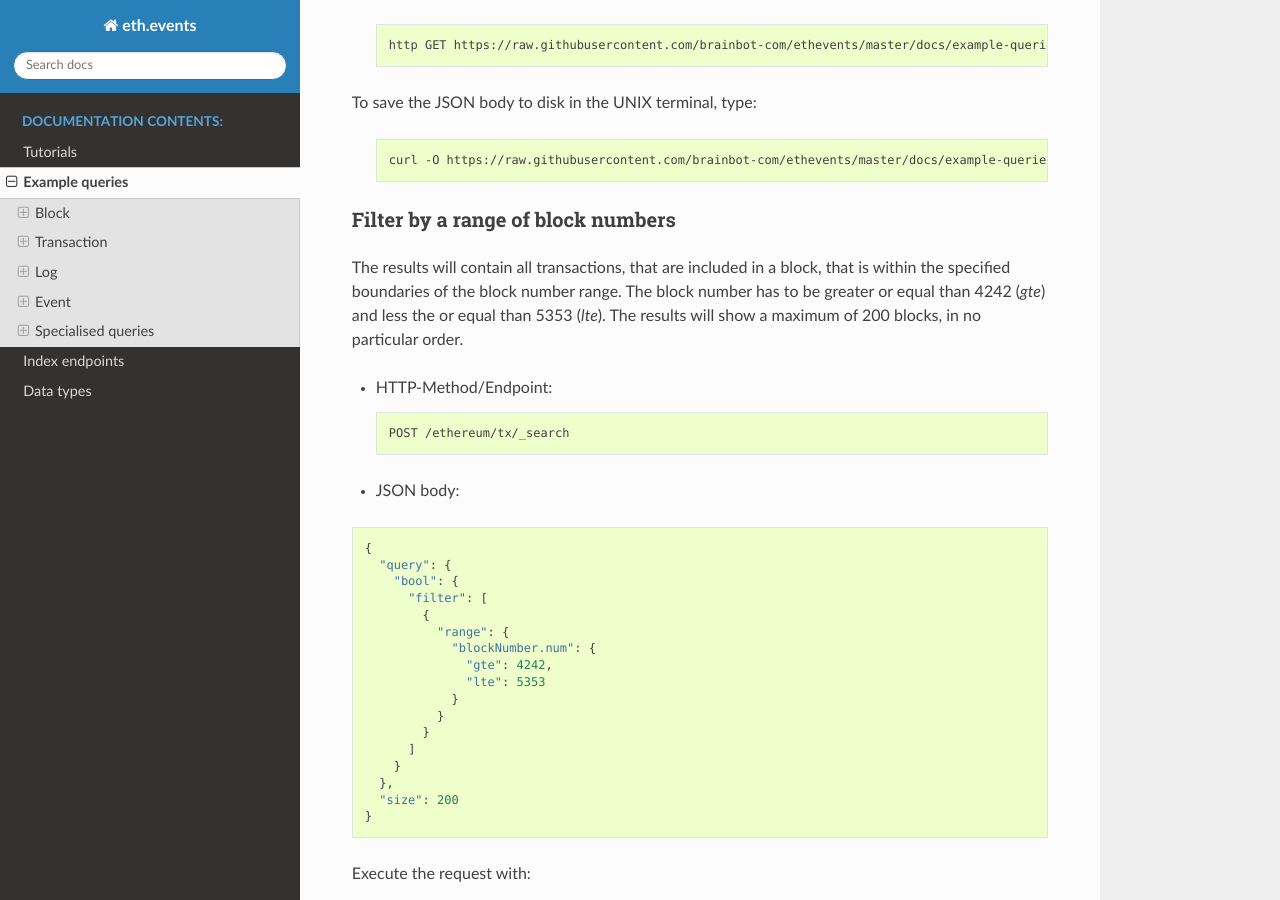
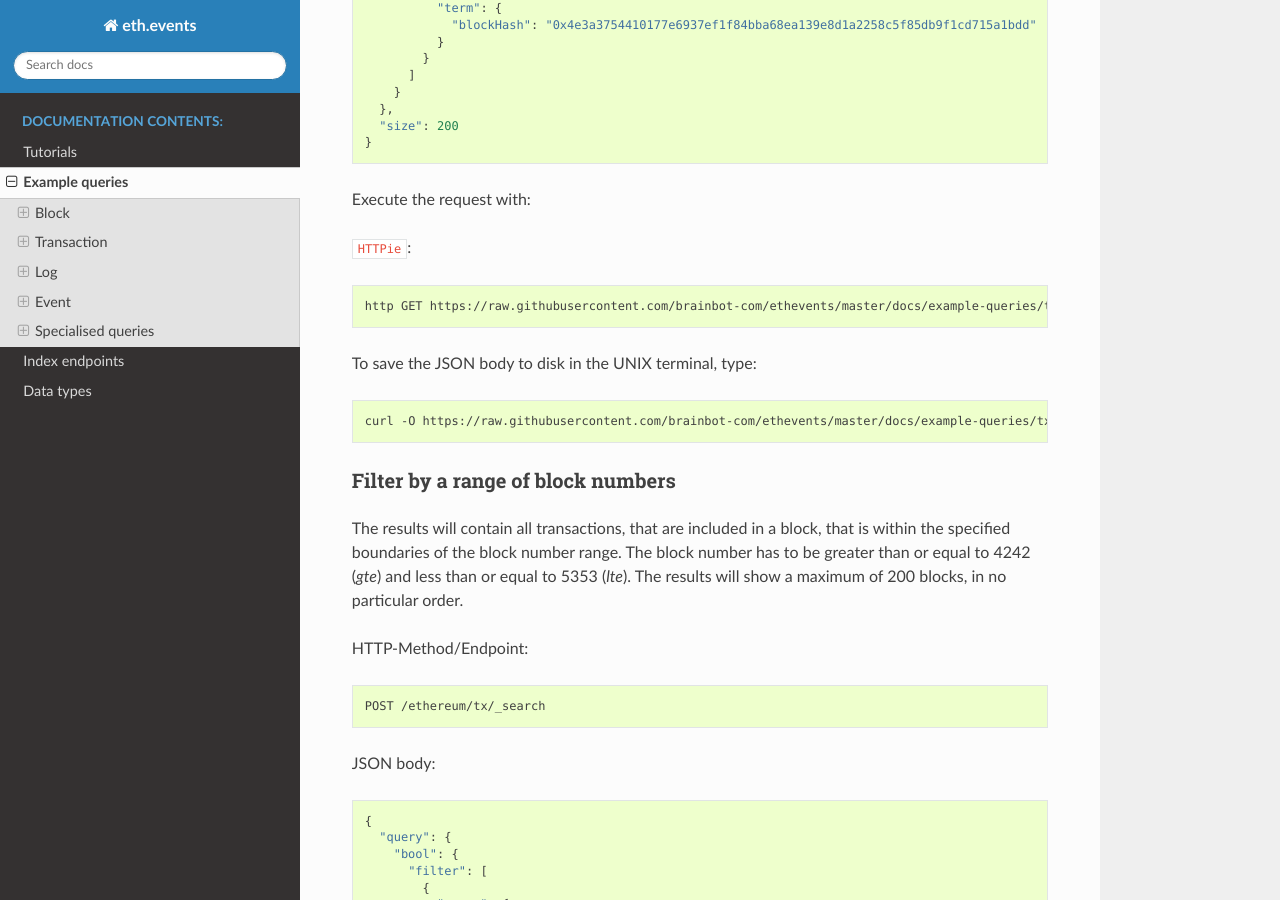
Before and after one commit to brainbot-com/ethevents, a Sphinx documentation site: the page built from docs/example-queries/index.rst, in a window 1280 px wide and 900 px high, scrolled down 3705 px. Built offline with Sphinx 7.4.7 and the Read the Docs theme 2.0.0, drawn with Linux system fonts in a browser that asks for light colours; some of the changed text lies outside the part shown.

Commit message:
Remove bullet points, add URI queries

```diff
--- a/docs/example-queries/index.rst
+++ b/docs/example-queries/index.rst
@@ -12,34 +12,44 @@
 Block
 ~~~~~
 
+Get block by blockhash
+----------------------
+The results will contain only the block with the given block `number`.
+This requires no body.
+
+.. code:: bash
+
+    GET ethereum/block/0x4e3a3754410177e6937ef1f84bba68ea139e8d1a2258c5f85db9f1cd715a1bdd
+
+
 Select by block number
 ----------------------
 
 The results will contain only the block with the given block `number`.
 
-- HTTP-Method/Endpoint:
+HTTP-Method/Endpoint:
 
-  .. code:: bash
+.. code:: bash
 
-        POST /ethereum/block/_search
+      POST /ethereum/block/_search
 
-- JSON body:
+JSON body:
 
 .. literalinclude:: block/by_blocknumber.json
 
 Execute the request with:
 
--  ``HTTPie``:
+``HTTPie``:
 
-  .. code:: bash
+.. code:: bash
 
-    http GET https://raw.githubusercontent.com/brainbot-com/ethevents/master/docs/example-queries/block/by_blocknumber.json | http POST https://public.eth.events/ethereum/block/_search -a demouser:demouser
+  http GET https://raw.githubusercontent.com/brainbot-com/ethevents/master/docs/example-queries/block/by_blocknumber.json | http POST https://public.eth.events/ethereum/block/_search -a demouser:demouser
 
 To save the JSON body to disk in the UNIX terminal, type:
 
-  .. code:: bash
+.. code:: bash
 
-    curl -O https://raw.githubusercontent.com/brainbot-com/ethevents/master/docs/example-queries/block/by_blocknumber.json
+  curl -O https://raw.githubusercontent.com/brainbot-com/ethevents/master/docs/example-queries/block/by_blocknumber.json
 
 
 Filter empty blocks
@@ -47,29 +57,29 @@
 
 The results will contain only blocks that are empty (include no transactions).
 
-- HTTP-Method/Endpoint:
+HTTP-Method/Endpoint:
 
-  .. code:: bash
+.. code:: bash
 
-        POST /ethereum/block/_search
+    POST /ethereum/block/_search
 
-- JSON body:
+JSON body:
 
 .. literalinclude:: block/empty_blocks.json
 
 Execute the request with:
 
--  ``HTTPie``:
+``HTTPie``:
 
-  .. code:: bash
+.. code:: bash
 
-    http GET https://raw.githubusercontent.com/brainbot-com/ethevents/master/docs/example-queries/block/empty_blocks.json | http POST https://public.eth.events/ethereum/block/_search -a demouser:demouser
+  http GET https://raw.githubusercontent.com/brainbot-com/ethevents/master/docs/example-queries/block/empty_blocks.json | http POST https://public.eth.events/ethereum/block/_search -a demouser:demouser
 
 To save the JSON body to disk in the UNIX terminal, type:
 
-  .. code:: bash
+.. code:: bash
 
-    curl -O https://raw.githubusercontent.com/brainbot-com/ethevents/master/docs/example-queries/block/empty_blocks.json
+  curl -O https://raw.githubusercontent.com/brainbot-com/ethevents/master/docs/example-queries/block/empty_blocks.json
 
 
 Filter last 5 known blocks (sorted)
@@ -78,29 +88,29 @@
 The results will only contain the 5 most recent blocks (highest block number) on the index.
 Sorted in descending order (highest block number first).
 
-- HTTP-Method/Endpoint:
+HTTP-Method/Endpoint:
 
-  .. code:: bash
+.. code:: bash
 
-        POST /ethereum/block/_search
+      POST /ethereum/block/_search
 
-- JSON body:
+JSON body:
 
 .. literalinclude:: block/last_5_sorted.json
 
 Execute the request with:
 
--  ``HTTPie``:
+``HTTPie``:
 
-  .. code:: bash
+.. code:: bash
 
-    http GET https://raw.githubusercontent.com/brainbot-com/ethevents/master/docs/example-queries/block/last_5_sorted.json | http POST https://public.eth.events/ethereum/block/_search -a demouser:demouser
+  http GET https://raw.githubusercontent.com/brainbot-com/ethevents/master/docs/example-queries/block/last_5_sorted.json | http POST https://public.eth.events/ethereum/block/_search -a demouser:demouser
 
 To save the JSON body to disk in the UNIX terminal, type:
 
-  .. code:: bash
+.. code:: bash
 
-    curl -O https://raw.githubusercontent.com/brainbot-com/ethevents/master/docs/example-queries/block/last_5_sorted.json
+  curl -O https://raw.githubusercontent.com/brainbot-com/ethevents/master/docs/example-queries/block/last_5_sorted.json
 
 
 Transaction
@@ -112,63 +122,63 @@
 The results will contain all transactions that are included in the
 specified block, identified with it's `blockHash`.
 
-- HTTP-Method/Endpoint:
+HTTP-Method/Endpoint:
 
-  .. code:: bash
+.. code:: bash
 
-        POST /ethereum/tx/_search
+      POST /ethereum/tx/_search
 
-- JSON body:
+JSON body:
 
 .. literalinclude:: tx/by_block_hash.json
 
 Execute the request with:
 
--  ``HTTPie``:
+``HTTPie``:
 
-  .. code:: bash
+.. code:: bash
 
-    http GET https://raw.githubusercontent.com/brainbot-com/ethevents/master/docs/example-queries/tx/by_block_hash.json | http POST https://public.eth.events/ethereum/tx/_search -a demouser:demouser
+  http GET https://raw.githubusercontent.com/brainbot-com/ethevents/master/docs/example-queries/tx/by_block_hash.json | http POST https://public.eth.events/ethereum/tx/_search -a demouser:demouser
 
 To save the JSON body to disk in the UNIX terminal, type:
 
-  .. code:: bash
+.. code:: bash
 
-    curl -O https://raw.githubusercontent.com/brainbot-com/ethevents/master/docs/example-queries/tx/by_block_hash.json
+  curl -O https://raw.githubusercontent.com/brainbot-com/ethevents/master/docs/example-queries/tx/by_block_hash.json
 
 Filter by a range of block numbers
 ----------------------------------
 
 The results will contain all transactions, that are included in
 a block, that is within the specified boundaries of the block number
-range. The block number has to be greater or equal than 4242 (`gte`)
-and less the or equal than 5353 (`lte`).
+range. The block number has to be greater than or equal to 4242 (`gte`)
+and less than or equal to 5353 (`lte`).
 The results will show a maximum of 200 blocks, in no particular order.
 
 
-- HTTP-Method/Endpoint:
+HTTP-Method/Endpoint:
 
-  .. code:: bash
+.. code:: bash
 
-        POST /ethereum/tx/_search
+      POST /ethereum/tx/_search
 
-- JSON body:
+JSON body:
 
 .. literalinclude:: tx/by_blocknumber_range.json
 
 Execute the request with:
 
--  ``HTTPie``:
+``HTTPie``:
 
-  .. code:: bash
+.. code:: bash
 
-    http GET https://raw.githubusercontent.com/brainbot-com/ethevents/master/docs/example-queries/tx/by_blocknumber_range.json | http POST https://public.eth.events/ethereum/tx/_search -a demouser:demouser
+  http GET https://raw.githubusercontent.com/brainbot-com/ethevents/master/docs/example-queries/tx/by_blocknumber_range.json | http POST https://public.eth.events/ethereum/tx/_search -a demouser:demouser
 
 To save the JSON body to disk in the UNIX terminal, type:
 
-  .. code:: bash
+.. code:: bash
 
-    curl -O https://raw.githubusercontent.com/brainbot-com/ethevents/master/docs/example-queries/tx/by_blocknumber_range.json
+  curl -O https://raw.githubusercontent.com/brainbot-com/ethevents/master/docs/example-queries/tx/by_blocknumber_range.json
 
 
 Filter by receiving or originating address
@@ -177,29 +187,29 @@
 The results will contain all transactions, whose sender (`from`) or receiver (`to`) is
 has the specified address.
 
-- HTTP-Method/Endpoint:
+HTTP-Method/Endpoint:
 
-  .. code:: bash
+.. code:: bash
 
-        POST /ethereum/tx/_search
+      POST /ethereum/tx/_search
 
-- JSON body:
+JSON body:
 
 .. literalinclude:: tx/by_from_or_to_address.json
 
 Execute the request with:
 
--  ``HTTPie``:
+``HTTPie``:
 
-  .. code:: bash
+.. code:: bash
 
-    http GET https://raw.githubusercontent.com/brainbot-com/ethevents/master/docs/example-queries/tx/by_from_or_to_address.json | http POST https://public.eth.events/ethereum/tx/_search -a demouser:demouser
+  http GET https://raw.githubusercontent.com/brainbot-com/ethevents/master/docs/example-queries/tx/by_from_or_to_address.json | http POST https://public.eth.events/ethereum/tx/_search -a demouser:demouser
 
 To save the JSON body to disk in the UNIX terminal, type:
 
-  .. code:: bash
+.. code:: bash
 
-    curl -O https://raw.githubusercontent.com/brainbot-com/ethevents/master/docs/example-queries/tx/by_from_or_to_address.json
+  curl -O https://raw.githubusercontent.com/brainbot-com/ethevents/master/docs/example-queries/tx/by_from_or_to_address.json
 
 
 
@@ -208,29 +218,58 @@
 
 The results will contain only the transaction with the given transaction `hash`.
 
-- HTTP-Method/Endpoint:
+HTTP-Method/Endpoint:
 
-  .. code:: bash
+.. code:: bash
 
-        POST /ethereum/tx/_search
+      POST /ethereum/tx/_search
 
-- JSON body:
+JSON body:
 
 .. literalinclude:: tx/by_tx_hash.json
 
 Execute the request with:
 
--  ``HTTPie``:
+``HTTPie``:
 
-  .. code:: bash
+.. code:: bash
 
-    http GET https://raw.githubusercontent.com/brainbot-com/ethevents/master/docs/example-queries/tx/by_tx_hash.json | http POST https://public.eth.events/ethereum/tx/_search -a demouser:demouser
+  http GET https://raw.githubusercontent.com/brainbot-com/ethevents/master/docs/example-queries/tx/by_tx_hash.json | http POST https://public.eth.events/ethereum/tx/_search -a demouser:demouser
 
 To save the JSON body to disk in the UNIX terminal, type:
 
-  .. code:: bash
+.. code:: bash
 
-    curl -O https://raw.githubusercontent.com/brainbot-com/ethevents/master/docs/example-queries/tx/by_tx_hash.json
+  curl -O https://raw.githubusercontent.com/brainbot-com/ethevents/master/docs/example-queries/tx/by_tx_hash.json
+
+
+Create link for tx in block document
+-------------------------------------
+
+Given a block document
+
+.. code:: json
+
+    {
+                    ...
+                    "_type": "block",
+                    "_id": "0x0077065fa4f03a4ab28ba52bca5b2d56b5f70de2f0dc06adbc586ada7e8a2f7a",
+                    "_source": {
+                        ...
+                        "transactions": [
+                            "0xc7b58c58a019479107d93941d044a9ffa9873c41437458eedcf889efe25738b8",
+                            "0x14829930e553466a27fabea994e71420333dfa2f3214e0e148ce49b427191dac",
+                            ...
+                        ],
+                        ...
+                    }
+                }
+
+you can GET any of the enclosed tx via this link
+
+.. code:: bash
+
+    GET ethereum/tx/0xc7b58c58a019479107d93941d044a9ffa9873c41437458eedcf889efe25738b8?routing=0x0
 
 Log
 ~~~
@@ -241,29 +280,29 @@
 The results will contain all logs, where the sender of the transaction that caused the log to be emitted
 has the specified address.
 
-- HTTP-Method/Endpoint:
+HTTP-Method/Endpoint:
 
-  .. code:: bash
+.. code:: bash
 
-        POST /ethereum/log/_search
+      POST /ethereum/log/_search
 
-- JSON body:
+JSON body:
 
 .. literalinclude:: log/by_causing_tx_sender.json
 
 Execute the request with:
 
--  ``HTTPie``:
+``HTTPie``:
 
-  .. code:: bash
+.. code:: bash
 
-    http GET https://raw.githubusercontent.com/brainbot-com/ethevents/master/docs/example-queries/log/by_causing_tx_sender.json | http POST https://public.eth.events/ethereum/log/_search -a demouser:demouser
+  http GET https://raw.githubusercontent.com/brainbot-com/ethevents/master/docs/example-queries/log/by_causing_tx_sender.json | http POST https://public.eth.events/ethereum/log/_search -a demouser:demouser
 
 To save the JSON body to disk in the UNIX terminal, type:
 
-  .. code:: bash
+.. code:: bash
 
-    curl -O https://raw.githubusercontent.com/brainbot-com/ethevents/master/docs/example-queries/log/by_causing_tx_sender.json
+  curl -O https://raw.githubusercontent.com/brainbot-com/ethevents/master/docs/example-queries/log/by_causing_tx_sender.json
 
 
 
@@ -272,29 +311,29 @@
 
 The results will contain all logs that were emitted from the specified contract.
 
-- HTTP-Method/Endpoint:
+HTTP-Method/Endpoint:
 
-  .. code:: bash
+.. code:: bash
 
-        POST /ethereum/log/_search
+      POST /ethereum/log/_search
 
-- JSON body:
+JSON body:
 
 .. literalinclude:: log/by_emitting_contract.json
 
 Execute the request with:
 
--  ``HTTPie``:
+``HTTPie``:
 
-  .. code:: bash
+.. code:: bash
 
-    http GET https://raw.githubusercontent.com/brainbot-com/ethevents/master/docs/example-queries/log/by_emitting_contract.json | http POST https://public.eth.events/ethereum/log/_search -a demouser:demouser
+  http GET https://raw.githubusercontent.com/brainbot-com/ethevents/master/docs/example-queries/log/by_emitting_contract.json | http POST https://public.eth.events/ethereum/log/_search -a demouser:demouser
 
 To save the JSON body to disk in the UNIX terminal, type:
 
-  .. code:: bash
+.. code:: bash
 
-    curl -O https://raw.githubusercontent.com/brainbot-com/ethevents/master/docs/example-queries/log/by_emitting_contract.json
+  curl -O https://raw.githubusercontent.com/brainbot-com/ethevents/master/docs/example-queries/log/by_emitting_contract.json
 
 
 Filter by topic[0] signature
@@ -303,29 +342,29 @@
 The results will contain all logs, that have the specified topic signature
 as firs element in their `topics` array.
 
-- HTTP-Method/Endpoint:
+HTTP-Method/Endpoint:
 
-  .. code:: bash
+.. code:: bash
 
-        POST /ethereum/log/_search
+      POST /ethereum/log/_search
 
-- JSON body:
+JSON body:
 
 .. literalinclude:: log/by_topic_signature.json
 
 Execute the request with:
 
--  ``HTTPie``:
+``HTTPie``:
 
-  .. code:: bash
+.. code:: bash
 
-    http GET https://raw.githubusercontent.com/brainbot-com/ethevents/master/docs/example-queries/log/by_topic_signature.json | http POST https://public.eth.events/ethereum/log/_search -a demouser:demouser
+  http GET https://raw.githubusercontent.com/brainbot-com/ethevents/master/docs/example-queries/log/by_topic_signature.json | http POST https://public.eth.events/ethereum/log/_search -a demouser:demouser
 
 To save the JSON body to disk in the UNIX terminal, type:
 
-  .. code:: bash
+.. code:: bash
 
-    curl -O https://raw.githubusercontent.com/brainbot-com/ethevents/master/docs/example-queries/log/by_topic_signature.json
+  curl -O https://raw.githubusercontent.com/brainbot-com/ethevents/master/docs/example-queries/log/by_topic_signature.json
 
 
 Filter by causing transaction's hash
@@ -335,29 +374,29 @@
 has the specified transaction `hash`.
 
 
-- HTTP-Method/Endpoint:
+HTTP-Method/Endpoint:
 
-  .. code:: bash
+.. code:: bash
 
-        POST /ethereum/log/_search
+      POST /ethereum/log/_search
 
-- JSON body:
+JSON body:
 
 .. literalinclude:: log/by_txhash.json
 
 Execute the request with:
 
--  ``HTTPie``:
+``HTTPie``:
 
-  .. code:: bash
+.. code:: bash
 
-    http GET https://raw.githubusercontent.com/brainbot-com/ethevents/master/docs/example-queries/log/by_txhash.json | http POST https://public.eth.events/ethereum/log/_search -a demouser:demouser
+  http GET https://raw.githubusercontent.com/brainbot-com/ethevents/master/docs/example-queries/log/by_txhash.json | http POST https://public.eth.events/ethereum/log/_search -a demouser:demouser
 
 To save the JSON body to disk in the UNIX terminal, type:
 
-  .. code:: bash
+.. code:: bash
 
-    curl -O https://raw.githubusercontent.com/brainbot-com/ethevents/master/docs/example-queries/log/by_txhash.json
+  curl -O https://raw.githubusercontent.com/brainbot-com/ethevents/master/docs/example-queries/log/by_txhash.json
 
 
 Event
@@ -367,29 +406,29 @@
 --------------------
 The results will contain all events with the specified event name.
 
-- HTTP-Method/Endpoint:
+HTTP-Method/Endpoint:
 
-  .. code:: bash
+.. code:: bash
 
-        POST /ethereum/event/_search
+      POST /ethereum/event/_search
 
-- JSON body:
+JSON body:
 
 .. literalinclude:: event/by_event_name.json
 
 Execute the request with:
 
--  ``HTTPie``:
+``HTTPie``:
 
-  .. code:: bash
+.. code:: bash
 
-    http GET https://raw.githubusercontent.com/brainbot-com/ethevents/master/docs/example-queries/event/by_event_name.json | http POST https://public.eth.events/ethereum/event/_search -a demouser:demouser
+  http GET https://raw.githubusercontent.com/brainbot-com/ethevents/master/docs/example-queries/event/by_event_name.json | http POST https://public.eth.events/ethereum/event/_search -a demouser:demouser
 
 To save the JSON body to disk in the UNIX terminal, type:
 
-  .. code:: bash
+.. code:: bash
 
-    curl -O https://raw.githubusercontent.com/brainbot-com/ethevents/master/docs/example-queries/event/by_event_name.json
+  curl -O https://raw.githubusercontent.com/brainbot-com/ethevents/master/docs/example-queries/event/by_event_name.json
 
 
 Filter by emitting contract
@@ -397,29 +436,29 @@
 
 The results will contain all events that where emitted by the specified contract.
 
-- HTTP-Method/Endpoint:
+HTTP-Method/Endpoint:
 
-  .. code:: bash
+.. code:: bash
 
-        POST /ethereum/event/_search
+      POST /ethereum/event/_search
 
-- JSON body:
+JSON body:
 
 .. literalinclude:: event/by_contract_address.json
 
 Execute the request with:
 
--  ``HTTPie``:
+``HTTPie``:
 
-  .. code:: bash
+.. code:: bash
 
-    http GET https://raw.githubusercontent.com/brainbot-com/ethevents/master/docs/example-queries/event/by_event_name.json | http POST https://public.eth.events/ethereum/event/_search -a demouser:demouser
+  http GET https://raw.githubusercontent.com/brainbot-com/ethevents/master/docs/example-queries/event/by_event_name.json | http POST https://public.eth.events/ethereum/event/_search -a demouser:demouser
 
 To save the JSON body to disk in the UNIX terminal, type:
 
-  .. code:: bash
+.. code:: bash
 
-    curl -O https://raw.githubusercontent.com/brainbot-com/ethevents/master/docs/example-queries/event/by_event_name.json
+  curl -O https://raw.githubusercontent.com/brainbot-com/ethevents/master/docs/example-queries/event/by_event_name.json
 
 
 Filter by ERC20 contract's address and `from` address
@@ -429,29 +468,29 @@
 `from` argument of the event matches the specifid address. Although this query is tailored for ERC20 contracts,
 there is no parameter that specifically filters for the ERC20 interface.
 
-- HTTP-Method/Endpoint:
+HTTP-Method/Endpoint:
 
-  .. code:: bash
+.. code:: bash
 
-        POST /ethereum/event/_search
+      POST /ethereum/event/_search
 
-- JSON body:
+JSON body:
 
 .. literalinclude:: event/by_erc20_contract_and_from_address.json
 
 Execute the request with:
 
--  ``HTTPie``:
+``HTTPie``:
 
-  .. code:: bash
+.. code:: bash
 
-    http GET https://raw.githubusercontent.com/brainbot-com/ethevents/master/docs/example-queries/event/by_event_name.json | http POST https://public.eth.events/ethereum/event/_search -a demouser:demouser
+  http GET https://raw.githubusercontent.com/brainbot-com/ethevents/master/docs/example-queries/event/by_event_name.json | http POST https://public.eth.events/ethereum/event/_search -a demouser:demouser
 
 To save the JSON body to disk in the UNIX terminal, type:
 
-  .. code:: bash
+.. code:: bash
 
-    curl -O https://raw.githubusercontent.com/brainbot-com/ethevents/master/docs/example-queries/event/by_event_name.json
+  curl -O https://raw.githubusercontent.com/brainbot-com/ethevents/master/docs/example-queries/event/by_event_name.json
 
 
 Specialised queries
@@ -464,29 +503,29 @@
 has the specified address.
 Queries like this are useful if the type of the entity that a hash represents is not known in advance.
 
-- HTTP-Method/Endpoint:
+HTTP-Method/Endpoint:
 
-  .. code:: bash
+.. code:: bash
 
-        POST /ethereum/block,tx/_search
+      POST /ethereum/block,tx/_search
 
-- JSON body:
+JSON body:
 
 .. literalinclude:: find_entity_by_hash.json
 
 Execute the request with:
 
--  ``HTTPie``:
+``HTTPie``:
 
-  .. code:: bash
+.. code:: bash
 
-    http GET https://raw.githubusercontent.com/brainbot-com/ethevents/master/docs/example-queries/find_entity_by_hash.json | http POST https://public.eth.events/ethereum/event/_search -a demouser:demouser
+  http GET https://raw.githubusercontent.com/brainbot-com/ethevents/master/docs/example-queries/find_entity_by_hash.json | http POST https://public.eth.events/ethereum/event/_search -a demouser:demouser
 
 To save the JSON body to disk in the UNIX terminal, type:
 
-  .. code:: bash
+.. code:: bash
 
-    curl -O https://raw.githubusercontent.com/brainbot-com/ethevents/master/docs/example-queries/find_entity_by_hash.json
+  curl -O https://raw.githubusercontent.com/brainbot-com/ethevents/master/docs/example-queries/find_entity_by_hash.json
 
 
 
@@ -495,26 +534,27 @@
 
 The results will contain 10 transactions in no particular order. Additionally, the results will contain the
 latest block.
-- HTTP-Method/Endpoint:
 
-  .. code:: bash
+HTTP-Method/Endpoint:
 
-        POST /ethereum/block/_search
+.. code:: bash
 
-- JSON body:
+      POST /ethereum/block/_search
+
+JSON body:
 
 .. literalinclude:: get_tx_and_latest_block.json
 
 Execute the request with:
 
--  ``HTTPie``:
+``HTTPie``:
 
-  .. code:: bash
+.. code:: bash
 
-    http GET https://raw.githubusercontent.com/brainbot-com/ethevents/master/docs/example-queries/get_tx_and_latest_block.json | http POST https://public.eth.events/ethereum/block/_search -a demouser:demouser
+  http GET https://raw.githubusercontent.com/brainbot-com/ethevents/master/docs/example-queries/get_tx_and_latest_block.json | http POST https://public.eth.events/ethereum/block/_search -a demouser:demouser
 
 To save the JSON body to disk in the UNIX terminal, type:
 
-  .. code:: bash
+.. code:: bash
 
-    curl -O https://raw.githubusercontent.com/brainbot-com/ethevents/master/docs/example-queries/get_tx_and_latest_block.json
+  curl -O https://raw.githubusercontent.com/brainbot-com/ethevents/master/docs/example-queries/get_tx_and_latest_block.json
```
